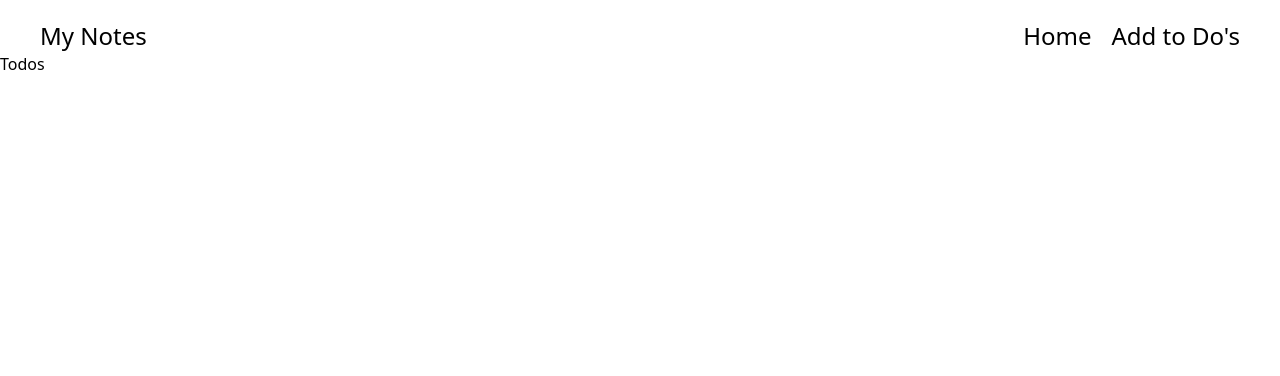
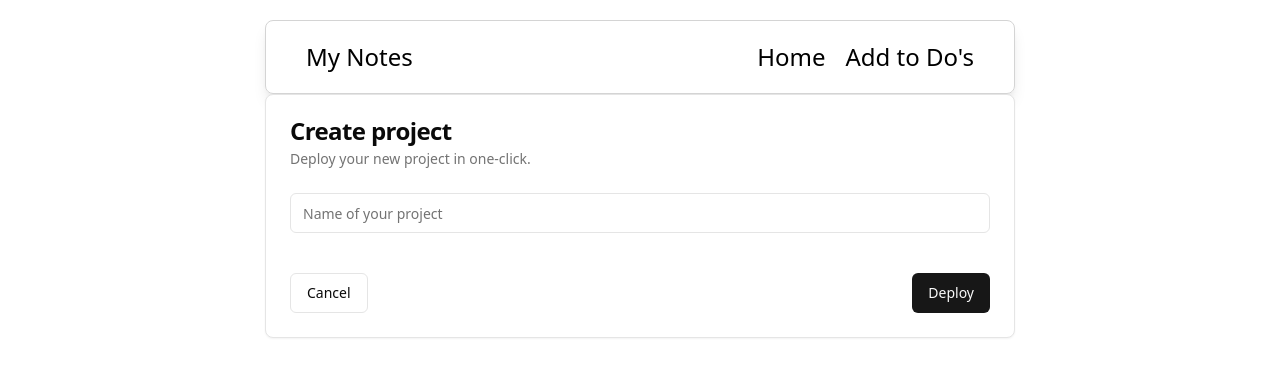
Before and after one commit to N-Berns/TodoList, a React (Vite) app: page / in a window 1280 px wide. Shown: the top 376 px of the page. Built offline with nearby package versions, Linux system fonts and the light colour scheme.

Commit message:
anohter push

```diff
--- a/src/components/Nav.jsx
+++ b/src/components/Nav.jsx
@@ -3,15 +3,19 @@ import { Link } from "react-router-dom";
 
 const Nav = () => {
   return (
-    <nav className="flex flex-row justify-between items-center border-neutral-300 max-w-7xl mt-5 px-10">
+    <nav className="w-[750px] border rounded-lg py-5 shadow-lg flex flex-row justify-between items-center border-neutral-300 max-w-7xl mt-5 px-10">
       <h1 className="text-2xl">My Notes</h1>
       <ul className="flex flex-row gap-x-5">
-        <li >
-          <Link to={"/"} className="text-2xl hover:text-pink-500">Home</Link>
+        <li>
+          <Link to={"/"} className="text-2xl hover:text-pink-500">
+            Home
+          </Link>
         </li>
         <li>
           {" "}
-          <Link to={"/"} className="text-2xl hover:text-pink-500">Add to Do's</Link>
+          <Link to={"/"} className="text-2xl hover:text-pink-500">
+            Add to Do's
+          </Link>
         </li>
       </ul>
     </nav>
--- a/src/layouts/MainLayout.jsx
+++ b/src/layouts/MainLayout.jsx
@@ -4,7 +4,7 @@ import { Outlet } from "react-router-dom";
 
 const MainLayout = () => {
   return (
-    <div className="container mx-auto">
+    <div className="container mx-auto flex justify-center flex-col items-center">
       <Nav />
       <Outlet />
     </div>
--- a/src/pages/Todos.jsx
+++ b/src/pages/Todos.jsx
@@ -1,7 +1,43 @@
 import React from "react";
+import { Button } from "@/components/ui/button";
+import {
+  Card,
+  CardContent,
+  CardDescription,
+  CardFooter,
+  CardHeader,
+  CardTitle,
+} from "@/components/ui/card";
+import { Input } from "@/components/ui/input";
 
 const Todos = () => {
-  return <div>Todos</div>;
+  return (
+    <div>
+      <Card className="w-[750px]">
+        <CardHeader>
+          <CardTitle>Create project</CardTitle>
+          <CardDescription>
+            Deploy your new project in one-click.
+          </CardDescription>
+        </CardHeader>
+        <CardContent>
+          <form>
+            <div className="grid w-full items-center gap-4">
+              <div className="flex flex-col space-y-1.5">
+                <Input id="name" placeholder="Name of your project" />
+              </div>
+              <div className="flex flex-col space-y-1.5">
+              </div>
+            </div>
+          </form>
+        </CardContent>
+        <CardFooter className="flex justify-between">
+          <Button variant="outline">Cancel</Button>
+          <Button>Deploy</Button>
+        </CardFooter>
+      </Card>
+    </div>
+  );
 };
 
 export default Todos;
```
